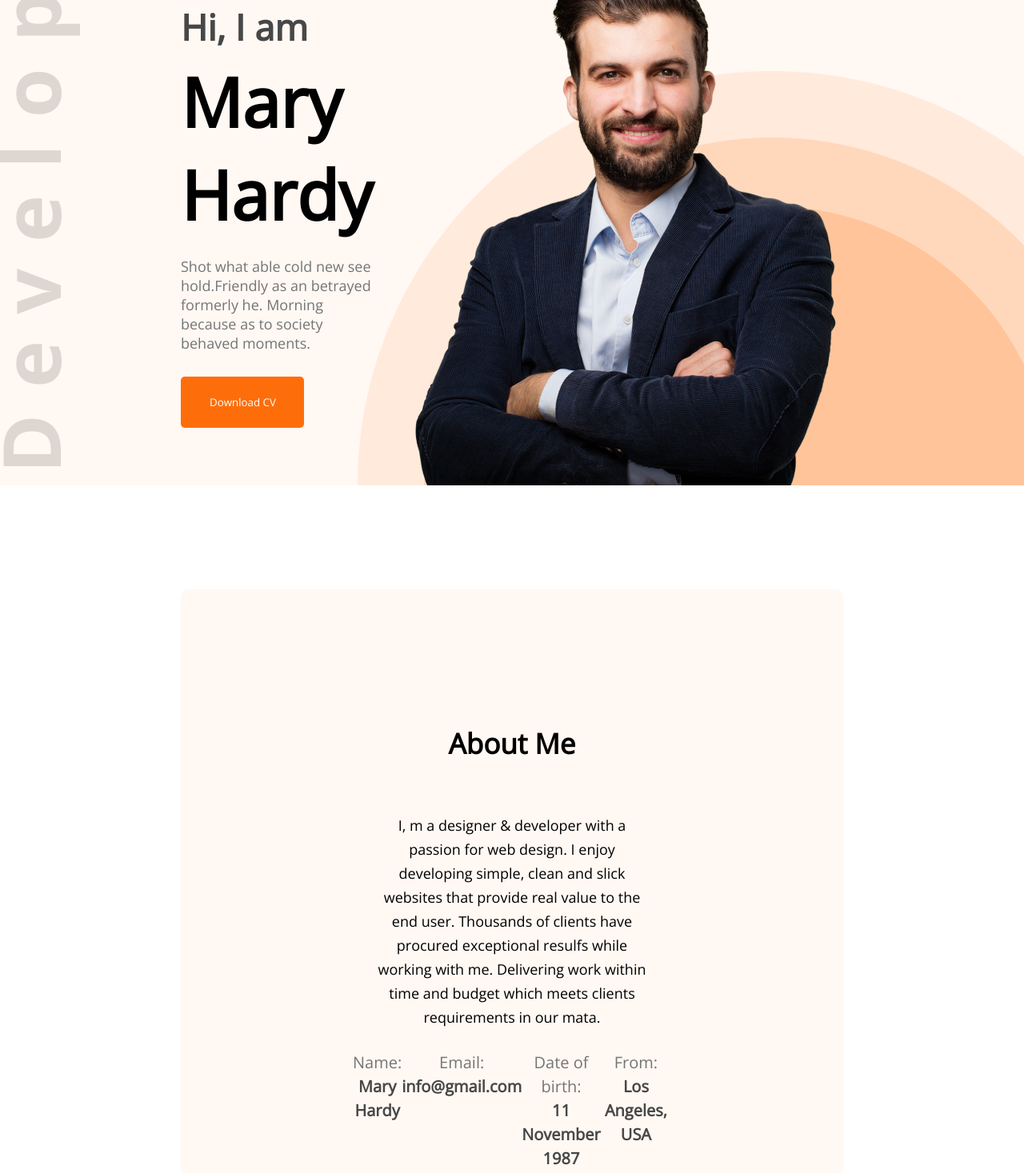
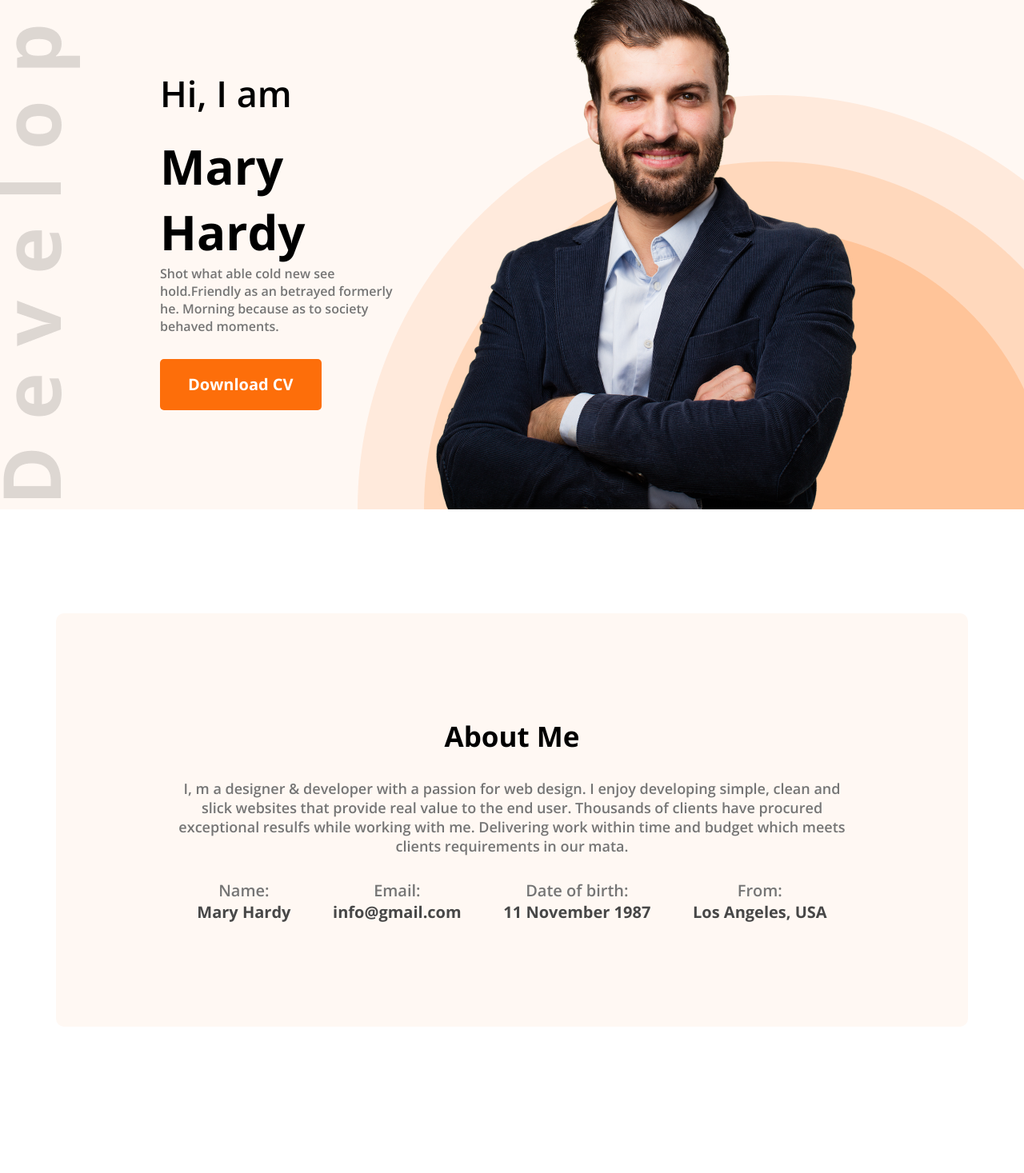
Before and after one commit to NH-Nijam/portfolio-development, a plain HTML site: page index.html in a window 1280 px wide. Shown: the part 203-1670 px from the top of the page at 80% size. After the commit the page ends 1487 px from the top, so only its background shows below. Drawn offline with nearby package versions, Linux system fonts and the light colour scheme.

Commit message:
about section complete

```diff
--- a/index.html
+++ b/index.html
@@ -9,11 +9,12 @@
     <link rel="stylesheet" href="style.css">
     <link rel="preconnect" href="https://fonts.googleapis.com">
     <link rel="preconnect" href="https://fonts.gstatic.com" crossorigin>
-    <link href="https://fonts.googleapis.com/css2?family=Open+Sans&display=swap" rel="stylesheet">
+    <link rel="preconnect" href="https://fonts.googleapis.com"><link rel="preconnect" href="https://fonts.gstatic.com" crossorigin><link href="https://fonts.googleapis.com/css2?family=Open+Sans:wght@600;700;800&display=swap" rel="stylesheet">
 </head>
 
 <body>
-    <header>
+    <!-- header stylr -->
+    <header class="header">
         <nav>
             <h1 class="nav-title">Ma<span class="primary-color">r</span>y</h1>
             <ul>
@@ -22,67 +23,38 @@
                 <li><button class="btn-primary">Hire Me</button></li>
             </ul>
         </nav>
-
-        <!-- header banner style -->
-
+        <!-- heading banner -->
         <div class="banner">
             <div>
-                <h3 class="banner-subtitle">Hi, I am</h3>
+                <h3 class="banner-sub-title">Hi, I am</h3>
                 <h1 class="banner-title">Mary Hardy</h1>
-                <p class="banner-caption">Shot what able cold new see hold.Friendly as an betrayed formerly he. Morning
-                    because as to society behaved moments.</p>
+                <p class="banner-description">Shot what able cold new see hold.Friendly as an betrayed formerly he. Morning because as to society behaved moments.</p>
                 <button class="btn-primary">Download CV</button>
             </div>
-            <img class="banner-hary" src="images/hardy.png" alt="">
+            <img src="images/hardy.png" alt="">
         </div>
     </header>
 
     <main>
-        <section class="about-section">
-            <h3 class="about-title">About Me</h3>
-            <p class="about-caption">I, m a designer & developer with a passion for web design. I enjoy developing
-                simple, clean and slick websites that provide real value to the end user. Thousands of clients have
-                procured exceptional resulfs while working with me. Delivering work within time and budget which meets
-                clients requirements in our mata.</p>
-            <div class="about-info-conainer">
+        <section class="about">
+            <h3 class="section-title">About Me</h3>
+            <p class="section-description">I, m a designer & developer with a passion for web design. I enjoy developing simple, clean and slick websites that provide real value to the end user. Thousands of clients have procured exceptional resulfs while working with me. Delivering work within time and budget which meets clients requirements in our mata.</p>
+            <div class="about-info-container">
                 <div class="about-info">
-                    <p class="info">Name:</p>
-                    <p class="info-1">Mary Hardy</p>
+                    <p class="info-title">Name:</p>
+                    <p class="info-description">Mary Hardy</p>
                 </div>
                 <div class="about-info">
-                    <p class="info">Email:</p>
-                    <p class="info-1">info@gmail.com</p>
+                    <p class="info-title">Email:</p>
+                    <p class="info-description">info@gmail.com</p>
                 </div>
                 <div class="about-info">
-                    <p class="info">Date of birth:</p>
-                    <p class="info-1">11 November 1987</p>
+                    <p class="info-title">Date of birth:</p>
+                    <p class="info-description">11 November 1987</p>
                 </div>
                 <div class="about-info">
-                    <p class="info">From:</p>
-                    <p class="info-1">Los Angeles, USA</p>
-                </div>
-            </div>
-        </section>
-
-        <section class="what-i-do">
-            <h3>What I do</h3>
-            <p>I have more than 10 years experience building software for clients all over the world. Below is a quick overview of my main technical skill sets and technologies i use. Want to find out more about my experience? Check out my online resume and project portfolio.</p>
-            <div class="skill-container">
-                <div class="skill">
-                    <img src="" alt="">
-                    <p class="skill-title-p skill-description">Lorem ipsum dolor sit amet, consectetur adipisicing elit. Reprehenderit odio distinctio consectetur, explicabo ex iure!</p>
-                </div>
-                <div class="skill">
-                    <img src="" alt="">
-                    <p class="skill-title-p skill-description">Numquam ex corporis amet dolor qui fugit, nihil enim ipsa similique quam, ad laborum fuga?</p>
-                </div>
-                <div class="skill">
-                    <img src="" alt="">
-                    <p class="skill-title-p skill-description">Nihil culpa temporibus, quasi animi reprehenderit ipsam fugit placeat explicabo sapiente voluptatibus sint aliquam laudantium.</p>
-                </div>
-                <div class="skill">
-                    <img src="" alt="">
-                    <p class="skill-title-p skill-description">Ab nobis veritatis, delectus aperiam illo perferendis? Commodi officia culpa eius voluptatem incidunt quas beatae?</p>
+                    <p class="info-title">From:</p>
+                    <p class="info-description">Los Angeles, USA</p>
                 </div>
             </div>
         </section>
--- a/style.css
+++ b/style.css
@@ -1,20 +1,6 @@
 * {
     margin: 0;
-    padding: 0;
     font-family: 'Open Sans', sans-serif;
-}
-
-/* header on naver section start */
-header {
-    background-color: #FFF8F3;
-    background-image: url("images/header_bg.png"), url("images/developer.png");
-    background-repeat: no-repeat;
-    background-position: bottom right, left;
-}
-
-.nav-title {
-    font-weight: 800;
-    font-size: 45px;
 }
 
 .primary-color {
@@ -22,20 +8,33 @@ header {
 }
 
 .btn-primary {
+    color: #FFFFFF;
     height: 64px;
+    font-weight: 700;
+    font-size: 20px;
+    padding: 18px 35px;
+    border-radius: 5px;
     background: #FD6E0A;
-    border-radius: 5px;
-    color: #fff;
     border: 0;
-    padding: 18px 35px 19px 36px;
-    border-radius: 5px;
 }
 
+.header {
+    background: #FFF8F3;
+    background-image: url("images/header_bg.png"), url("images/developer.png");
+    background-repeat: no-repeat;
+    background-position: bottom right, left;
+}
+
+/* header and navegiton style */
 nav {
     display: flex;
     justify-content: space-between;
-    margin: 0px 226px 50px 226px;
-    padding: 20px 0px 0px 0px;
+    margin: 50px 200px;
+}
+
+.nav-title {
+    font-weight: 800;
+    font-size: 45px;
 }
 
 nav ul {
@@ -45,76 +44,74 @@ nav ul {
 
 nav li {
     list-style: none;
-    margin-left: 25px;
+    margin-left: 50px;
 }
 
+/* banner style */
 .banner {
-    margin: 0px 226px 50px 226px;
+    margin: 0 200px;
     display: flex;
     align-items: center;
 }
 
 .banner-title {
+    font-weight: 700;
+    font-size: 60px;
+}
+
+.banner-sub-title {
     font-weight: 600;
-    font-size: 85px;
+    font-size: 45px;
     margin-bottom: 20px;
 }
 
-.banner-subtitle {
-    font-weight: 600;
-    font-size: 45px;
-    margin-bottom: 5px;
-    color: #474747;
-}
-
-.banner-caption {
-    font-weight: 400;
-    font-size: 18px;
+.banner-description {
     color: #757575;
+    font-weight: 18px;
     margin-bottom: 30px;
 }
 
-/* about-section */
+/* main section */
+main {
+    max-width: 1140px;
+    margin: 0 auto;
+}
 
-.about-section {
-    max-width: 1140px;
+/* about section style */
+.about {
+    margin-top: 130px;
     background: #FFF8F3;
     border-radius: 10px;
-    margin: 130px 226px;
-    padding: 169px 215px;
+    padding: 130px 150px;
     text-align: center;
 }
 
-.about-title {
-    margin-bottom: 36px;
+.section-title {
+    text-align: center;
+    margin-bottom: 30px;
     font-weight: 700;
     font-size: 35px;
-    line-height: 48px;
 }
 
-.about-caption {
-    font-weight: 400;
+.section-description {
+    color: #757575;
     font-size: 18px;
-    line-height: 30px;
-    padding: 27.17px;
+    margin-bottom: 30px;
 }
 
-.about-info-conainer {
-    display: flex;
-    text-align: center;
-    justify-content: space-around;
-}
-
-.info {
+.about .info-title {
     font-weight: 400;
     font-size: 20px;
-    line-height: 30px;
     color: #757575;
 }
 
-.info-1 {
+.info-description {
     font-weight: 700;
     font-size: 20px;
-    line-height: 30px;
     color: #474747;
 }
+.about-info-container{
+    display: flex;
+
+    justify-content: space-around;
+}
```
